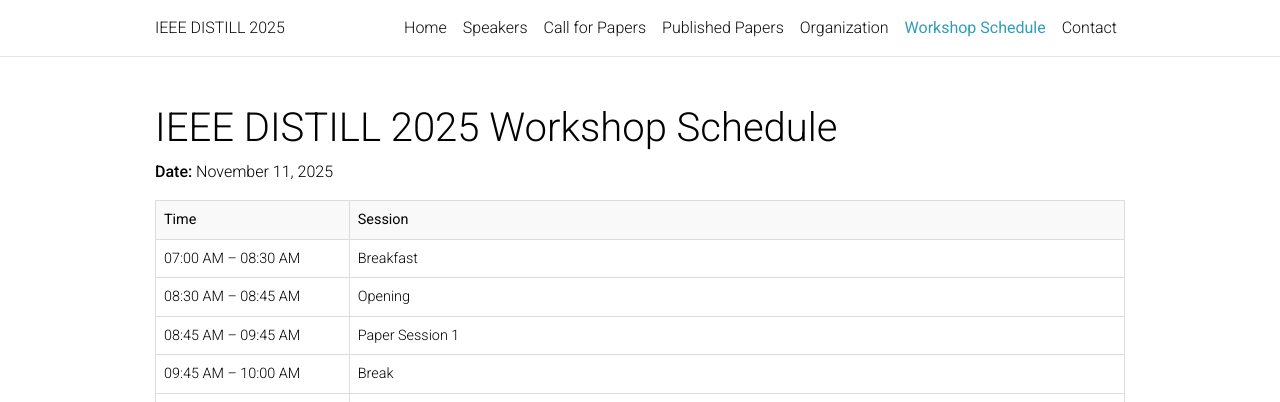
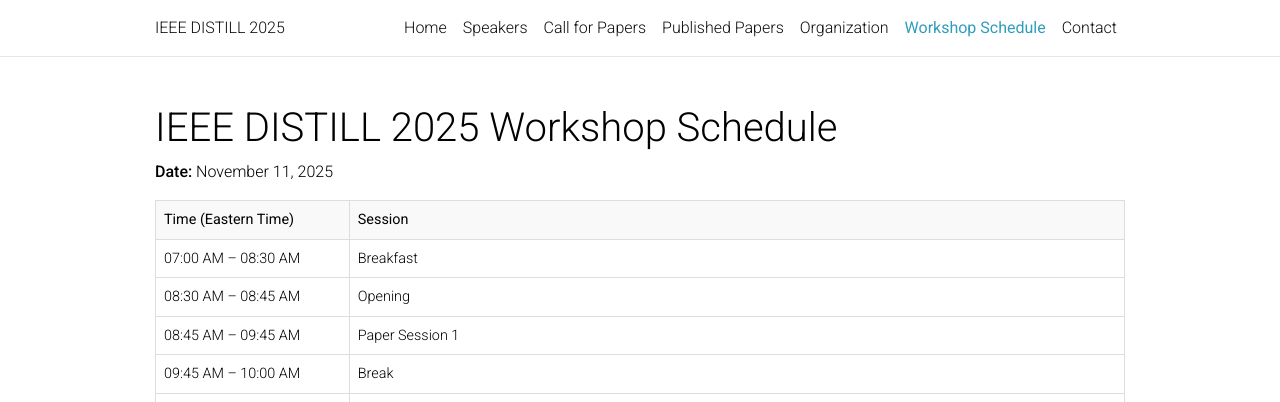
Before and after one commit to ieeedistill/ieeedistill.github.io, a Jekyll site: the page built from _pages/schedule.md, in a window 1280 px wide and 1084 px high. Shown: the top 402 px of the window. Built offline with Jekyll 4.4.1, drawn with Linux system fonts in a browser that asks for light colours; comment, search, counter and statistics services are not loaded; a style sheet for code colours, icons or effects is not loaded.

Commit message:
Update schedule.md

```diff
--- a/_pages/schedule.md
+++ b/_pages/schedule.md
@@ -14,7 +14,7 @@ nav_title: "Schedule"
 <table style="width:100%; border-collapse: collapse; border: 1px solid #ddd;">
   <thead style="background-color: #f9f9f9;">
     <tr>
-      <th style="border: 1px solid #ddd; padding: 8px; width: 20%;">Time</th>
+      <th style="border: 1px solid #ddd; padding: 8px; width: 20%;">Time (Eastern Time)</th>
       <th style="border: 1px solid #ddd; padding: 8px;">Session</th>
     </tr>
   </thead>
```
